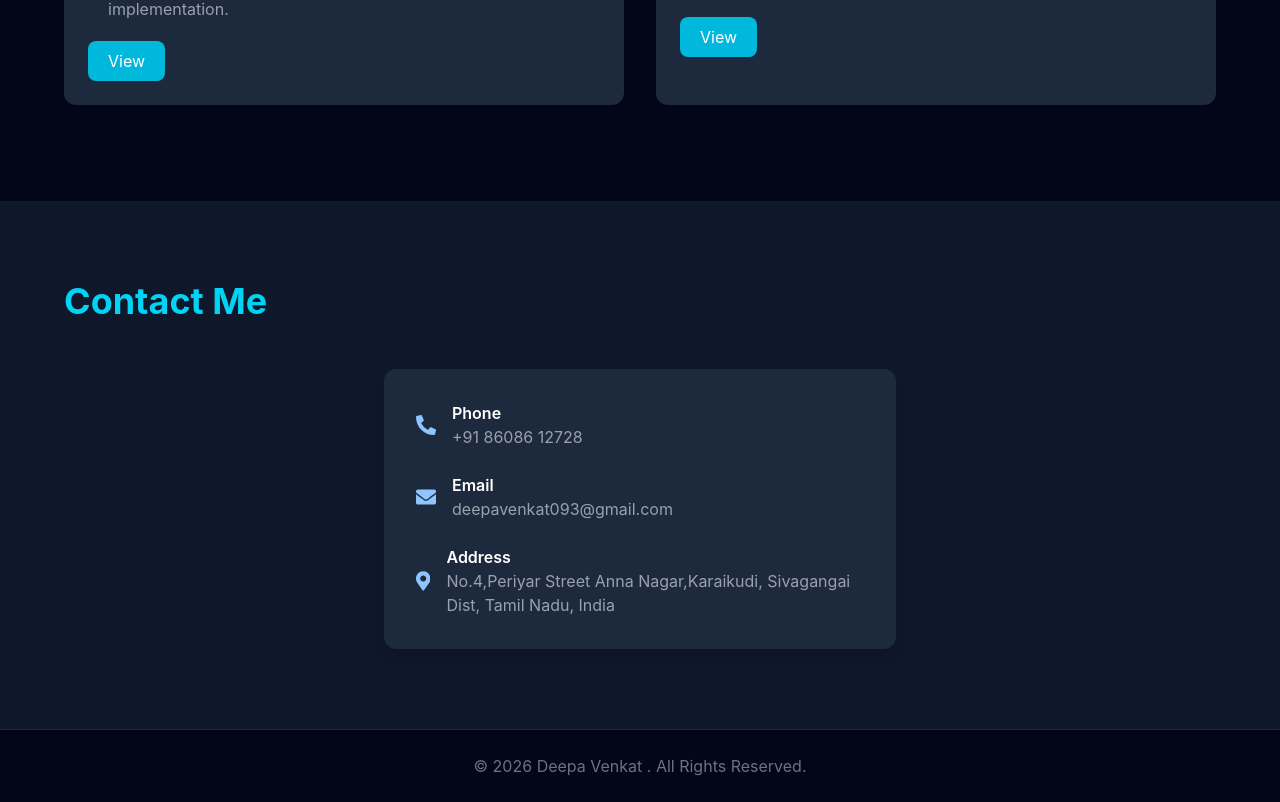
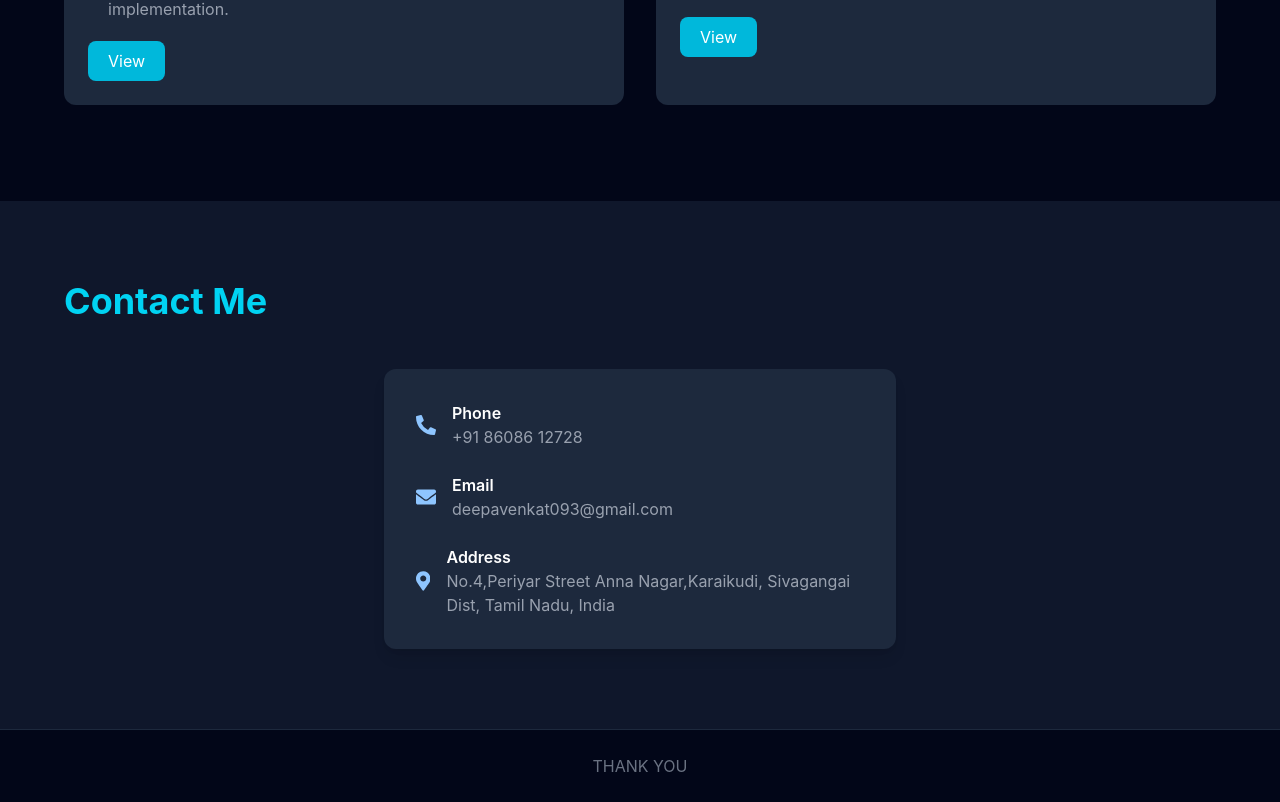
Before and after one commit to Deepavekat/Portfolio, a React (Vite) app: page / in a window 1280 px wide. Shown: the part 3619-4421 px from the top of the page. Built offline with nearby package versions, Linux system fonts and the light colour scheme.

Commit message:
Update footer

```diff
--- a/src/Footer.jsx
+++ b/src/Footer.jsx
@@ -2,7 +2,7 @@ export default function Footer() {
   return (
     <footer className="py-6 text-center border-t border-slate-800">
       <p className="text-gray-500">
-        © 2026 Deepa Venkat . All Rights Reserved.
+       THANK YOU
       </p>
     </footer>
   );
```
